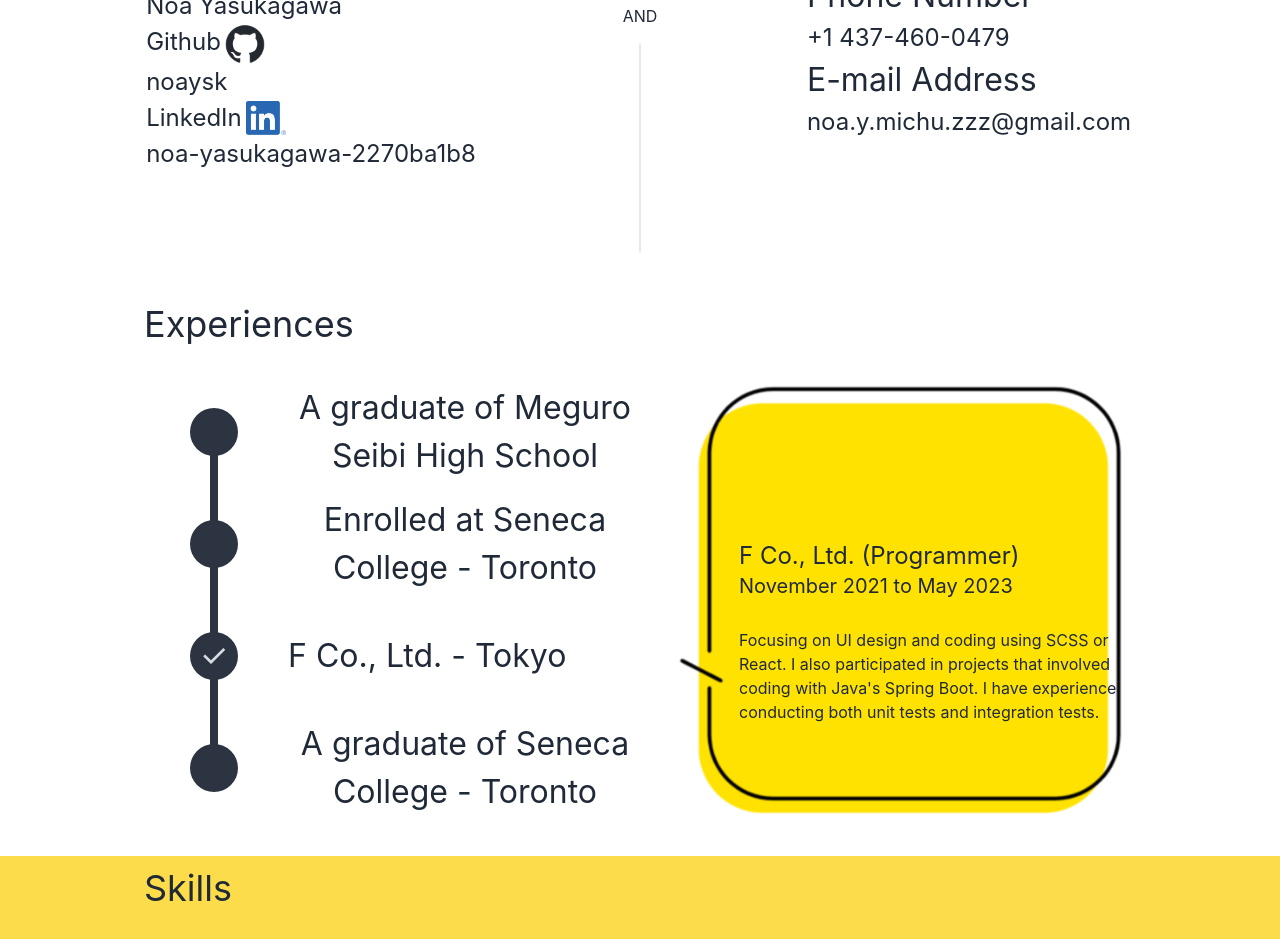
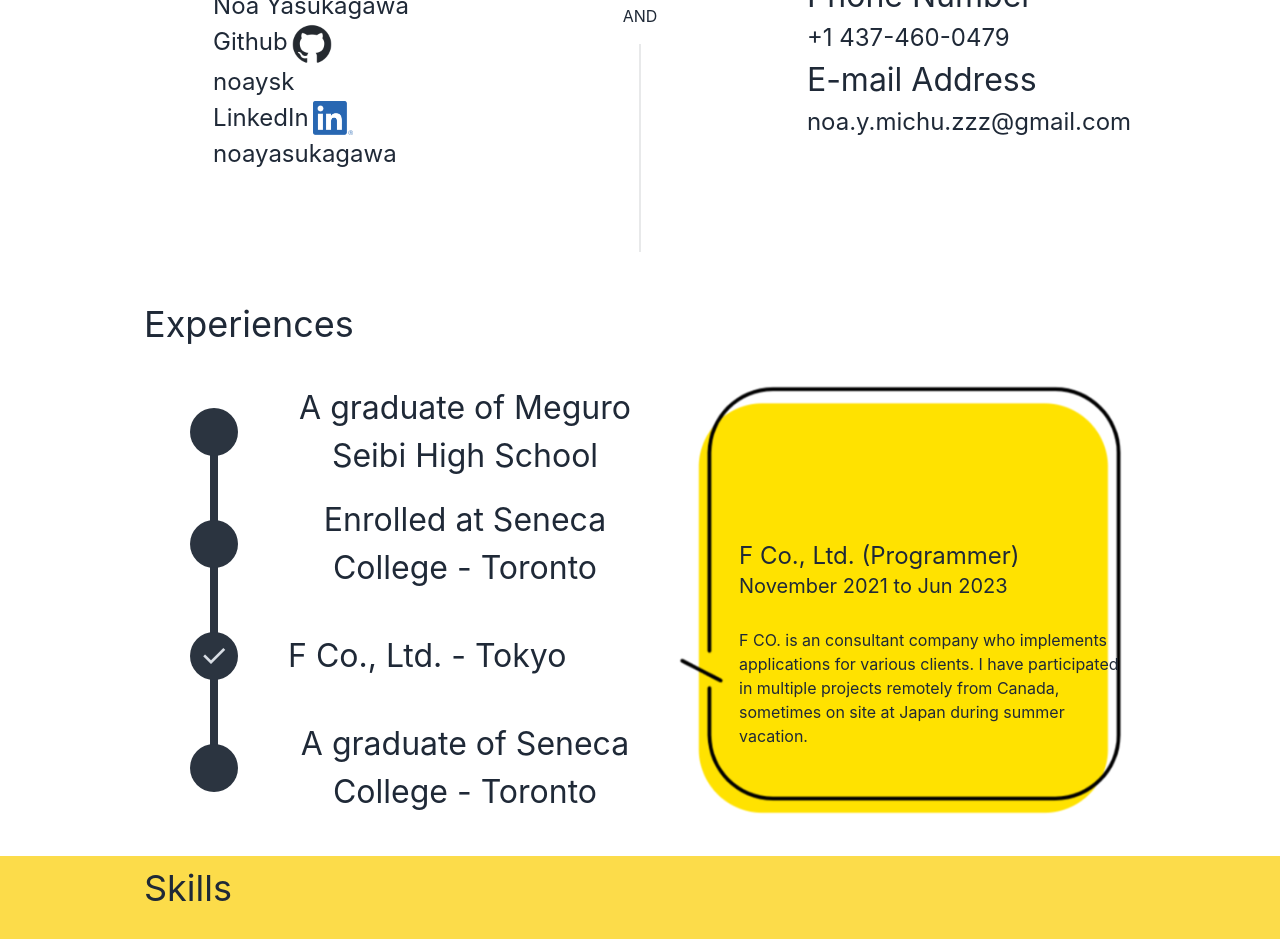
Before and after one commit to noaysk/myPortfolio, a React (Create React App) app: page / in a window 1280 px wide. Shown: the part 1060-1999 px from the top of the page. Built offline with nearby package versions, Linux system fonts and the light colour scheme.

Commit message:
update the date

```diff
--- a/src/Components/Experience.js
+++ b/src/Components/Experience.js
@@ -31,12 +31,11 @@ const Experience = () => {
         <div className="opacityAnimation bg-frame1 bg-no-repeat bg-contain w-[350px] bg-center px-3 py-12 xl:w-[500px] xl:my-0 xl:mx-auto">
           <div className="w-[256px] my-o mx-auto xl:pt-[100px] xl:pl-[65px] xl:w-[450px]">
             <h3 className="text-2xl pb-0">F Co., Ltd. (Programmer) </h3>
-            <h4 className="text-xl pb-3">November 2021 to May 2023</h4>
+            <h4 className="text-xl pb-3">November 2021 to Jun 2023</h4>
             <p>
-              Focusing on UI design and coding using SCSS or React. I also
-              participated in projects that involved coding with Java's Spring
-              Boot. I have experience conducting both unit tests and integration
-              tests.
+            F CO. is an consultant company who implements applications for various clients.
+            I have participated in multiple projects remotely from Canada, sometimes on site at
+            Japan during summer vacation.
             </p>
           </div>
         </div>
--- a/src/Components/Profile.js
+++ b/src/Components/Profile.js
@@ -14,7 +14,7 @@ const Profile = () => {
               </li>
               <li>
                 <span>
-                  <a className="flex" href={config.socials.Github}>
+                  <a className="flex" href={config.socials.Github} target="_blank" rel="noreferrer">
                     Github
                     <img
                       className="object-contain w-5 ml-1 xl:w-10"
@@ -24,12 +24,12 @@ const Profile = () => {
                   </a>
                 </span>
                 <span>
-                  <a href={config.socials.Github}> noaysk</a>
+                  <a href={config.socials.Github} target="_blank" rel="noreferrer"> noaysk</a>
                 </span>
               </li>
               <li>
                 <span>
-                  <a className="flex" href={config.socials.LinkedIn}>
+                  <a className="flex" href={config.socials.LinkedIn} target="_blank" rel="noreferrer">
                     LinkedIn
                     <img
                       className="object-contain w-5 ml-1 xl:w-10"
@@ -39,7 +39,7 @@ const Profile = () => {
                   </a>
                 </span>
                 <span>
-                  <a href={config.socials.LinkedIn}>noa-yasukagawa-2270ba1b8</a>
+                  <a href={config.socials.LinkedIn} target="_blank" rel="noreferrer">noayasukagawa</a>
                 </span>
               </li>
             </ul>
--- a/src/config.js
+++ b/src/config.js
@@ -21,7 +21,7 @@ const config = {
   },
   socials: {
     Github: "https://github.com/noaysk",
-    LinkedIn: "https://www.linkedin.com/in/noa-yasukagawa-2270ba1b8/",
+    LinkedIn: "https://www.linkedin.com/in/noayasukagawa/",
 
     youtube: "https://www.youtube.com/@noaysk5702",
     instagram: "https://www.instagram.com",
```
